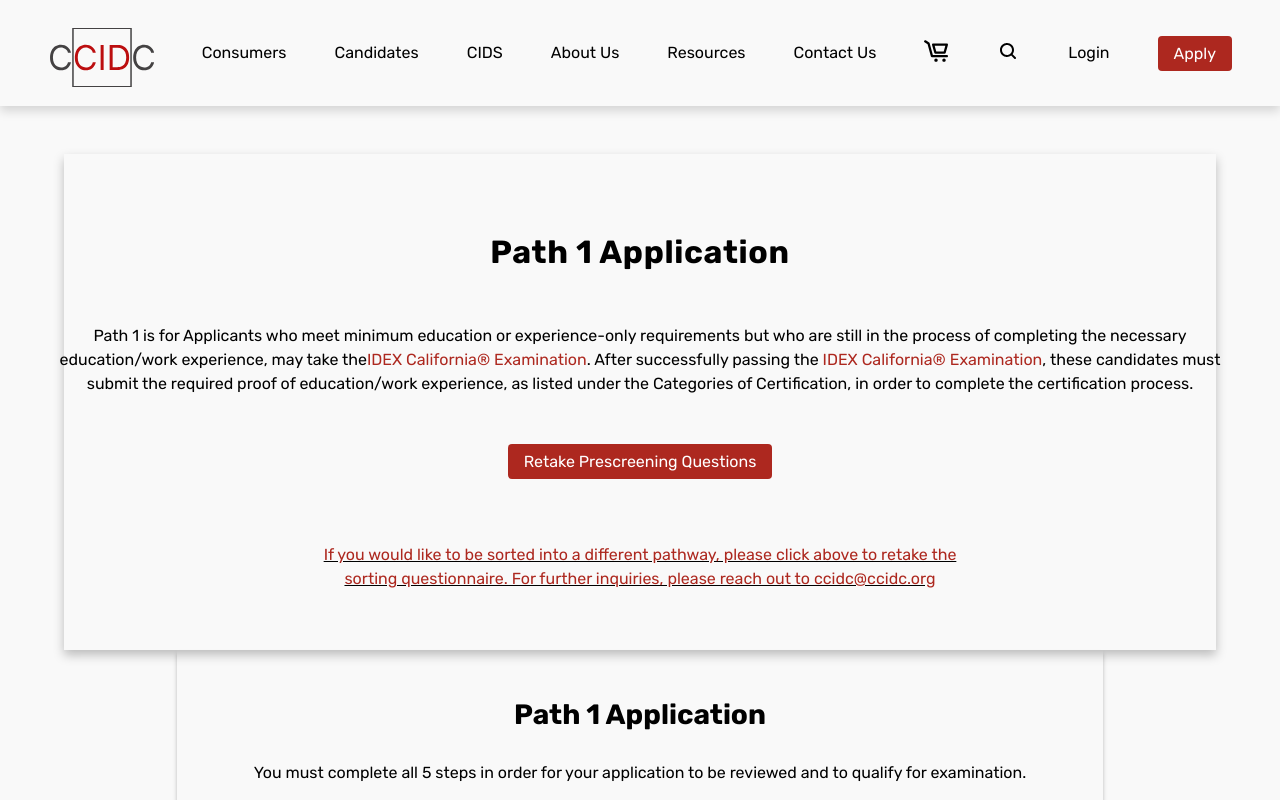
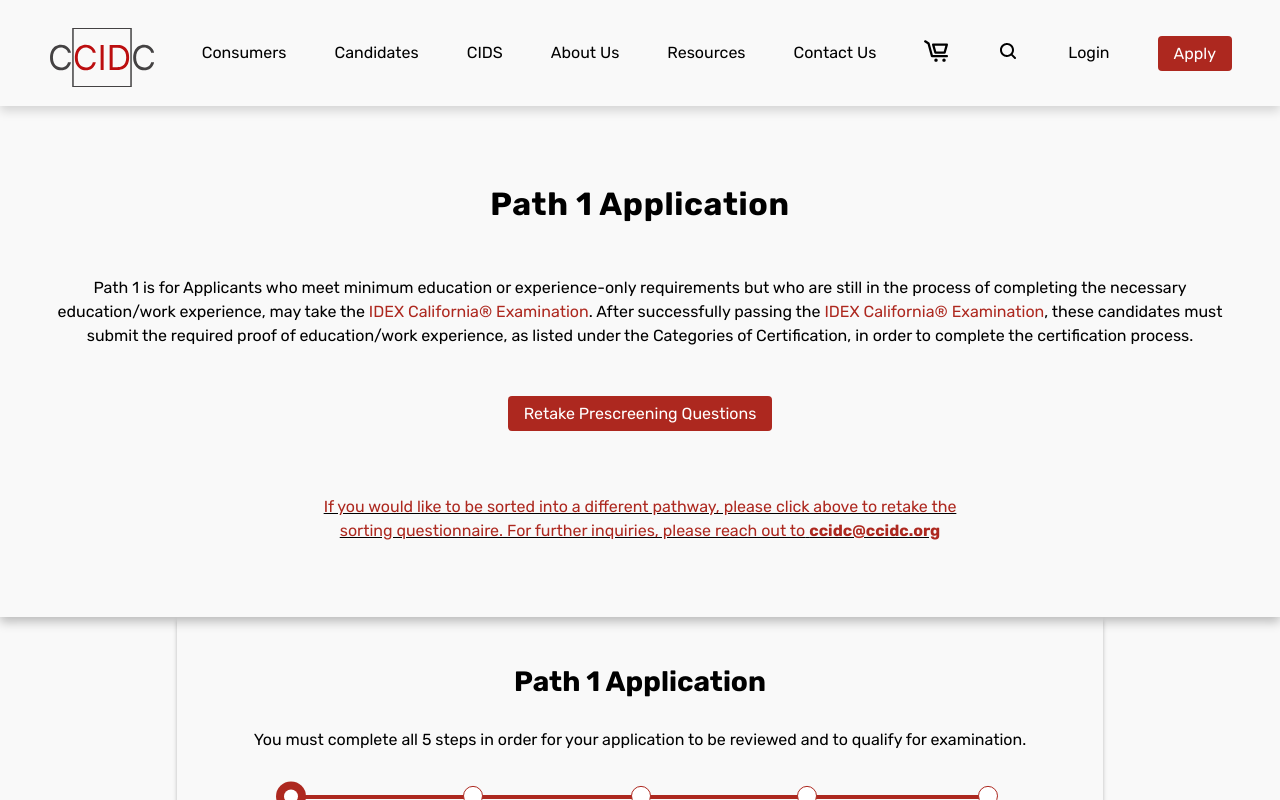
Before and after one commit to TritonSE/CCIDC-Application-Overhaul, a React (Vite) app in the folder frontend/: page / in a window 1280 px wide. Shown: the top 800 px of the page. Built offline with nearby package versions, Linux system fonts and the light colour scheme.

Commit message:
Font and padding changes

```diff
--- a/frontend/src/components/PathAppLayout.module.css
+++ b/frontend/src/components/PathAppLayout.module.css
@@ -9,7 +9,6 @@
   display: flex;
   flex-direction: column;
   align-items: center;
-  height: 31rem;
   width: 100%;
   padding: 10px;
   box-shadow: 0 5px 10px rgba(0, 0, 0, 0.25);
@@ -24,10 +23,9 @@
 }
 
 .pathContent {
-  line-height: 1.5em;
   text-align: center;
-  font-family: var(--font-nav);
-  width: 75rem;
+  font-family: var(--font-body);
+  width: 75em;
 }
 
 .centeredContainer {
@@ -43,6 +41,7 @@
   justify-content: center;
   text-decoration: underline;
   text-align: center;
+  padding-bottom: 4em;
 }
 
 .red {
--- a/frontend/src/components/PathAppLayout.tsx
+++ b/frontend/src/components/PathAppLayout.tsx
@@ -28,7 +28,7 @@ export const PathAppLayout: React.FC<PathAppLayoutProps> = ({ path }) => {
     1: (
       <p>
         Path 1 is for Applicants who meet minimum education or experience-only requirements but who
-        are still in the process of completing the necessary education/work experience, may take the
+        are still in the process of completing the necessary education/work experience, may take the{" "}
         <span className={styles.red}>IDEX California® Examination</span>. After successfully
         passing the <span className={styles.red}>IDEX California® Examination</span>, these
         candidates must submit the required proof of education/work experience, as listed under the
@@ -71,7 +71,6 @@ export const PathAppLayout: React.FC<PathAppLayoutProps> = ({ path }) => {
   };
 
   return (
-    <Page>
     <div className={styles.pathwayApplicationBase}>
       <div className={styles.applicationContainer}>
         <h1 className={styles.title}>Path {path} Application</h1>
@@ -87,7 +86,8 @@ export const PathAppLayout: React.FC<PathAppLayoutProps> = ({ path }) => {
             If you would like to be sorted into a different pathway, please click above to retake
             the
             <br></br>
-              sorting questionnaire. For further inquiries, please reach out to ccidc@ccidc.org
+            sorting questionnaire. For further inquiries, please reach out to{" "}
+            <strong>ccidc@ccidc.org</strong>
           </p>
         </div>
       </div>
@@ -107,6 +107,7 @@ export const PathAppLayout: React.FC<PathAppLayoutProps> = ({ path }) => {
         </button>
       </div>
     </div>
-    </Page>
+    // <Page>
+    // </Page>
   );
 };
```
Lines whose indentation alone changed are shown as unchanged.
